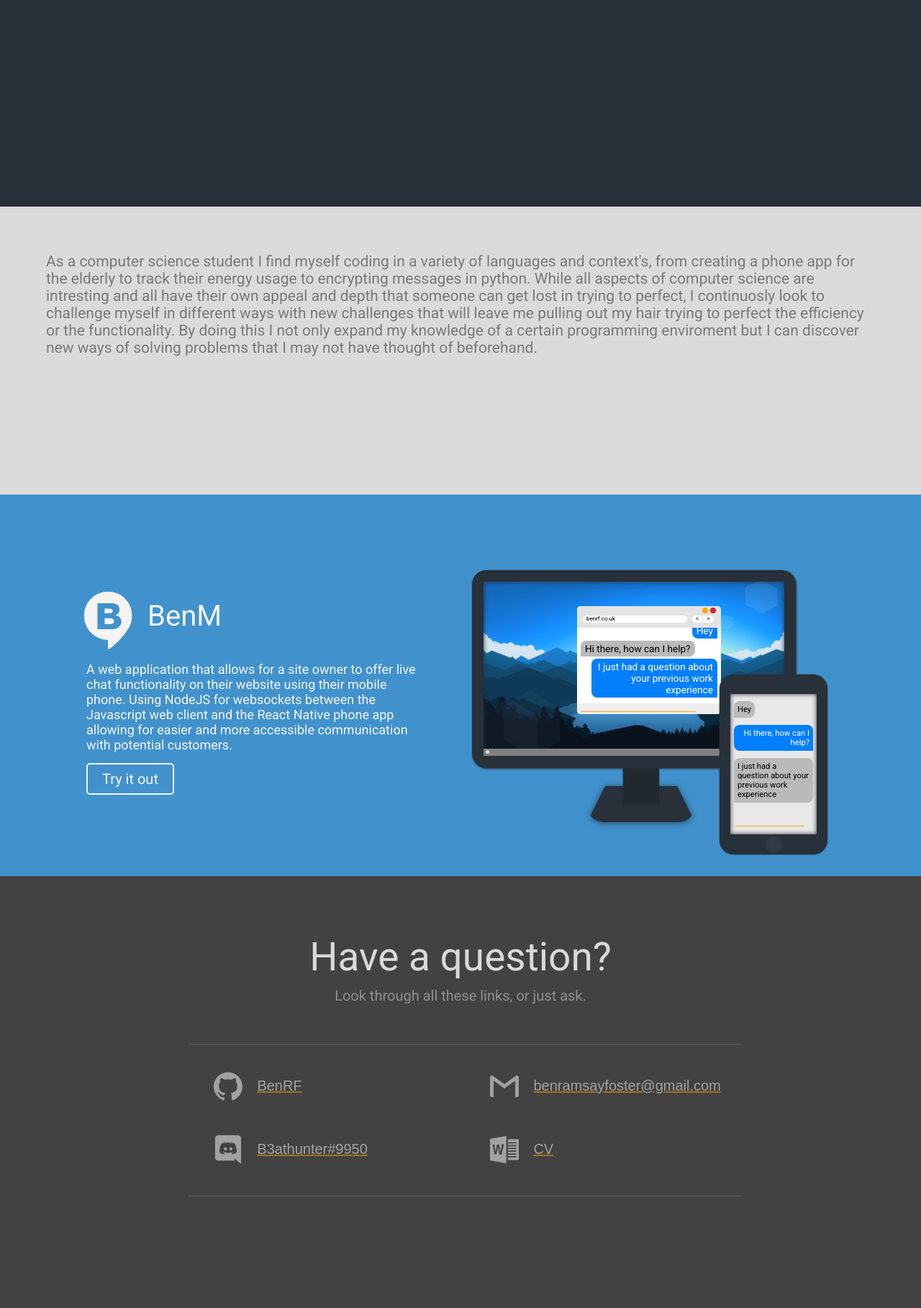
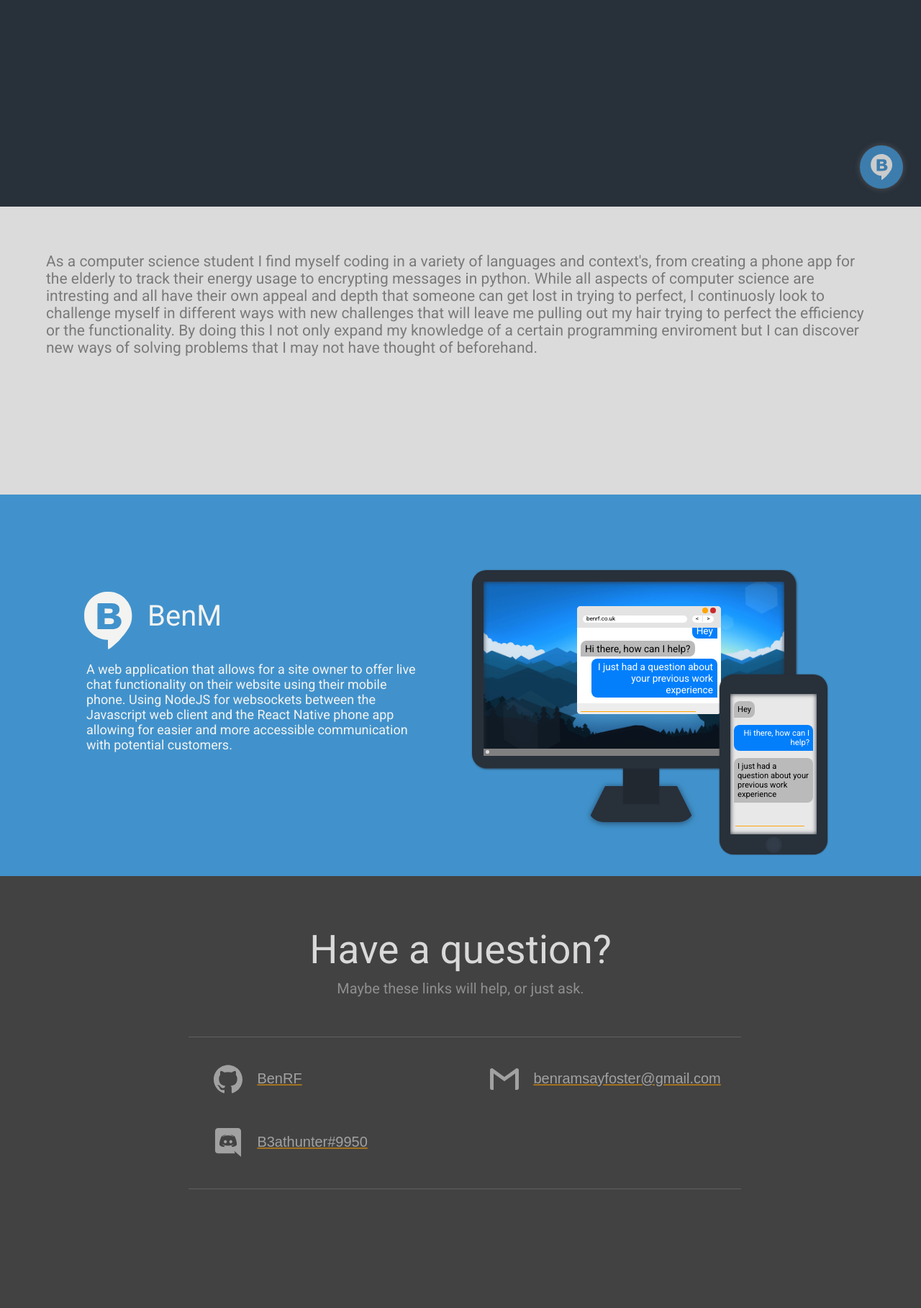
Before and after one commit to BenRF/Site, a PHP site: page /home.php in a window 1280 px wide. Shown: the part 513-2330 px from the top of the page at 72% size. Run offline with PHP 8.4, Linux system fonts and the light colour scheme; some web fonts are replaced.

Commit message:
Began implementing BenM into site

```diff
--- a/home.php
+++ b/home.php
@@ -32,6 +32,54 @@
 			<a href="javascript:void(0)" onclick="sTo(1)"> <p id="t4" class="header a attachedH">About</p> </a>
 			<div id="scroll" class="scroll underTitle"></div>
 		</div>
+		<a href="javascript:void(0)" onclick="toggleBox()">
+			<div class="BenMToggle">
+				<svg class="open" version="1.0" xmlns="http://www.w3.org/2000/svg"
+				 width="192.000000pt" height="192.000000pt" viewBox="0 0 192.000000 192.000000"
+				 preserveAspectRatio="xMidYMid meet" id="BenM (client)I">
+				  <g transform="translate(0.000000,192.000000) scale(0.100000,-0.100000)"
+				  fill="#f3f3f1" stroke="none">
+				    <path d="M755 1896 c-163 -46 -318 -145 -406 -260 -22 -28 -44 -57 -51 -65
+				    -25 -30 -91 -178 -109 -245 -27 -103 -26 -304 2 -411 60 -232 220 -422 439
+				    -523 90 -42 206 -72 278 -72 l52 0 0 -160 c0 -104 4 -160 10 -160 18 0 119 71
+				    171 120 9 8 64 58 122 110 58 52 106 100 106 107 1 6 14 22 29 35 15 13 31 31
+				    35 41 3 9 10 17 15 17 4 0 30 30 57 68 27 37 52 69 55 72 21 19 144 220 135
+				    220 -4 0 -1 10 8 23 8 12 24 59 36 104 40 155 24 380 -35 513 -24 54 -66 132
+				    -80 149 -7 9 -33 41 -58 73 -87 107 -252 209 -405 248 -113 29 -296 27 -406
+				    -4z m467 -383 c90 -41 123 -91 123 -188 0 -85 -27 -132 -93 -166 l-44 -21 51
+				    -18 c28 -9 59 -24 69 -33 10 -10 22 -14 27 -10 4 5 5 3 1 -4 -3 -6 -1 -15 5
+				    -19 21 -12 49 -89 49 -133 0 -57 -42 -142 -91 -180 -20 -17 -64 -39 -97 -50
+				    -56 -19 -85 -21 -337 -21 l-275 0 0 428 c0 236 3 432 8 436 4 4 131 6 282 4
+				    255 -3 278 -5 322 -25z"/>
+				    <path d="M850 1281 l0 -81 88 0 c98 0 148 11 168 37 19 26 17 67 -5 94 -18 22
+				    -27 24 -135 27 l-116 4 0 -81z"/>
+				    <path d="M850 941 l0 -101 103 0 c160 0 207 22 207 98 0 80 -36 99 -192 101
+				    l-118 2 0 -100z"/>
+				  </g>
+				</svg>
+			</div>
+		</a>
+		<div id="box" class="msgBox hiddenBox">
+			<a href="javascript:void(0)" onclick="toggleBox()">
+				<div class="close">
+					<svg class="close" xmlns="http://www.w3.org/2000/svg" viewBox="0 0 16 16" width="16" height="16" fill="#000000">
+						<path d="M 2.5 2 C 1.675781 2 1 2.675781 1 3.5 L 1 11.5 C 1 12.324219 1.675781 13 2.5 13 L 13.5 13 C 14.324219 13 15 12.324219 15 11.5 L 15 3.5 C 15 2.675781 14.324219 2 13.5 2 Z M 2.5 3 L 11 3 L 11 12 L 2.5 12 C 2.21875 12 2 11.78125 2 11.5 L 2 3.5 C 2 3.21875 2.21875 3 2.5 3 Z M 12 3 L 13.5 3 C 13.78125 3 14 3.21875 14 3.5 L 14 11.5 C 14 11.78125 13.78125 12 13.5 12 L 12 12 Z M 7 5 L 7 7 L 4 7 L 4 8 L 7 8 L 7 10 L 9.5 7.5 Z"/>
+					</svg>
+				</div>
+			</a>
+			<div class="register">
+				<div class="icon">
+		      <?php
+		        echo file_get_contents("./projects/BenM/icon.svg");
+		      ?>
+		    </div>
+				<p class="registerTitle">Who are you?</p>
+				<input type="text" class="msgRegister" placeholder="Name"/>
+				<div class="projectLink" style="margin-left: 35%; margin-top: 30px;">
+	        <p class="projectButtonTag">Register</p>
+	      </div>
+			</div>
+		</div>
 		<div id="main" class="typingLock">
 			<p id="cmd2" class="cmd"></p>
 		  <p id="cmd1" class="cmd"><b id="bl" class="blink"> _</b></p>
@@ -55,7 +103,7 @@
 		</div>
 		<div id="contact" class="contactLock">
 			<p class="contactTitle">Have a question?</p>
-			<p class="contactDesc">Look through all these links, or just ask.</p>
+			<p class="contactDesc">Maybe these links will help, or just ask.</p>
 			<div id="alert" class="alert hideAlert">
 				<p class="alert">Copied to your clipboard</p>
 			</div>
@@ -63,7 +111,7 @@
 				<div class="outerDetail">
 					<a class="hidden" target="_blank" href="https://github.com/BenRF">
 						<div class="detail">
-							<svg role="img" viewBox="0 0 24 24" xmlns="http://www.w3.org/2000/svg"><title>GitHub icon</title><path d="M12 .297c-6.63 0-12 5.373-12 12 0 5.303 3.438 9.8 8.205 11.385.6.113.82-.258.82-.577 0-.285-.01-1.04-.015-2.04-3.338.724-4.042-1.61-4.042-1.61C4.422 18.07 3.633 17.7 3.633 17.7c-1.087-.744.084-.729.084-.729 1.205.084 1.838 1.236 1.838 1.236 1.07 1.835 2.809 1.305 3.495.998.108-.776.417-1.305.76-1.605-2.665-.3-5.466-1.332-5.466-5.93 0-1.31.465-2.38 1.235-3.22-.135-.303-.54-1.523.105-3.176 0 0 1.005-.322 3.3 1.23.96-.267 1.98-.399 3-.405 1.02.006 2.04.138 3 .405 2.28-1.552 3.285-1.23 3.285-1.23.645 1.653.24 2.873.12 3.176.765.84 1.23 1.91 1.23 3.22 0 4.61-2.805 5.625-5.475 5.92.42.36.81 1.096.81 2.22 0 1.606-.015 2.896-.015 3.286 0 .315.21.69.825.57C20.565 22.092 24 17.592 24 12.297c0-6.627-5.373-12-12-12"/></svg>
+							<svg class="detail" role="img" viewBox="0 0 24 24" xmlns="http://www.w3.org/2000/svg"><title>GitHub icon</title><path d="M12 .297c-6.63 0-12 5.373-12 12 0 5.303 3.438 9.8 8.205 11.385.6.113.82-.258.82-.577 0-.285-.01-1.04-.015-2.04-3.338.724-4.042-1.61-4.042-1.61C4.422 18.07 3.633 17.7 3.633 17.7c-1.087-.744.084-.729.084-.729 1.205.084 1.838 1.236 1.838 1.236 1.07 1.835 2.809 1.305 3.495.998.108-.776.417-1.305.76-1.605-2.665-.3-5.466-1.332-5.466-5.93 0-1.31.465-2.38 1.235-3.22-.135-.303-.54-1.523.105-3.176 0 0 1.005-.322 3.3 1.23.96-.267 1.98-.399 3-.405 1.02.006 2.04.138 3 .405 2.28-1.552 3.285-1.23 3.285-1.23.645 1.653.24 2.873.12 3.176.765.84 1.23 1.91 1.23 3.22 0 4.61-2.805 5.625-5.475 5.92.42.36.81 1.096.81 2.22 0 1.606-.015 2.896-.015 3.286 0 .315.21.69.825.57C20.565 22.092 24 17.592 24 12.297c0-6.627-5.373-12-12-12"/></svg>
 							<p class="infoU">BenRF</p>
 						</div>
 					</a>
@@ -71,7 +119,7 @@
 				<div class="outerDetail">
 					<a class="hidden" href="javascript:void(0)" onclick="copy('benramsayfoster@gmail.com')">
 						<div class="detail">
-							<svg role="img" viewBox="0 0 24 24" xmlns="http://www.w3.org/2000/svg"><title>Gmail icon</title><path d="M24 4.5v15c0 .85-.65 1.5-1.5 1.5H21V7.387l-9 6.463-9-6.463V21H1.5C.649 21 0 20.35 0 19.5v-15c0-.425.162-.8.431-1.068C.7 3.16 1.076 3 1.5 3H2l10 7.25L22 3h.5c.425 0 .8.162 1.069.432.27.268.431.643.431 1.068z"/></svg>
+							<svg class="detail" role="img" viewBox="0 0 24 24" xmlns="http://www.w3.org/2000/svg"><title>Gmail icon</title><path d="M24 4.5v15c0 .85-.65 1.5-1.5 1.5H21V7.387l-9 6.463-9-6.463V21H1.5C.649 21 0 20.35 0 19.5v-15c0-.425.162-.8.431-1.068C.7 3.16 1.076 3 1.5 3H2l10 7.25L22 3h.5c.425 0 .8.162 1.069.432.27.268.431.643.431 1.068z"/></svg>
 							<p class="infoU">benramsayfoster@gmail.com</p>
 						</div>
 					</a>
@@ -79,20 +127,20 @@
 				<div class="outerDetail">
 					<a class="hidden" href="javascript:void(0)" onclick="copy('B3athunter#9950')">
 						<div class="detail">
-							<svg role="img" viewBox="0 0 24 24" xmlns="http://www.w3.org/2000/svg"><title>Discord icon</title><path d="M20.222 0c1.406 0 2.54 1.137 2.607 2.475V24l-2.677-2.273-1.47-1.338-1.604-1.398.67 2.205H3.71c-1.402 0-2.54-1.065-2.54-2.476V2.48C1.17 1.142 2.31.003 3.715.003h16.5L20.222 0zm-6.118 5.683h-.03l-.202.2c2.073.6 3.076 1.537 3.076 1.537-1.336-.668-2.54-1.002-3.744-1.137-.87-.135-1.74-.064-2.475 0h-.2c-.47 0-1.47.2-2.81.735-.467.203-.735.336-.735.336s1.002-1.002 3.21-1.537l-.135-.135s-1.672-.064-3.477 1.27c0 0-1.805 3.144-1.805 7.02 0 0 1 1.74 3.743 1.806 0 0 .4-.533.805-1.002-1.54-.468-2.14-1.404-2.14-1.404s.134.066.335.2h.06c.03 0 .044.015.06.03v.006c.016.016.03.03.06.03.33.136.66.27.93.4.466.202 1.065.403 1.8.536.93.135 1.996.2 3.21 0 .6-.135 1.2-.267 1.8-.535.39-.2.87-.4 1.397-.737 0 0-.6.936-2.205 1.404.33.466.795 1 .795 1 2.744-.06 3.81-1.8 3.87-1.726 0-3.87-1.815-7.02-1.815-7.02-1.635-1.214-3.165-1.26-3.435-1.26l.056-.02zm.168 4.413c.703 0 1.27.6 		1.27 1.335 0 .74-.57 1.34-1.27 1.34-.7 0-1.27-.6-1.27-1.334.002-.74.573-1.338 1.27-1.338zm-4.543 0c.7 0 1.266.6 1.266 1.335 0 .74-.57 1.34-1.27 1.34-.7 0-1.27-.6-1.27-1.334 0-.74.57-1.338 1.27-1.338z"/></svg>
+							<svg class="detail" role="img" viewBox="0 0 24 24" xmlns="http://www.w3.org/2000/svg"><title>Discord icon</title><path d="M20.222 0c1.406 0 2.54 1.137 2.607 2.475V24l-2.677-2.273-1.47-1.338-1.604-1.398.67 2.205H3.71c-1.402 0-2.54-1.065-2.54-2.476V2.48C1.17 1.142 2.31.003 3.715.003h16.5L20.222 0zm-6.118 5.683h-.03l-.202.2c2.073.6 3.076 1.537 3.076 1.537-1.336-.668-2.54-1.002-3.744-1.137-.87-.135-1.74-.064-2.475 0h-.2c-.47 0-1.47.2-2.81.735-.467.203-.735.336-.735.336s1.002-1.002 3.21-1.537l-.135-.135s-1.672-.064-3.477 1.27c0 0-1.805 3.144-1.805 7.02 0 0 1 1.74 3.743 1.806 0 0 .4-.533.805-1.002-1.54-.468-2.14-1.404-2.14-1.404s.134.066.335.2h.06c.03 0 .044.015.06.03v.006c.016.016.03.03.06.03.33.136.66.27.93.4.466.202 1.065.403 1.8.536.93.135 1.996.2 3.21 0 .6-.135 1.2-.267 1.8-.535.39-.2.87-.4 1.397-.737 0 0-.6.936-2.205 1.404.33.466.795 1 .795 1 2.744-.06 3.81-1.8 3.87-1.726 0-3.87-1.815-7.02-1.815-7.02-1.635-1.214-3.165-1.26-3.435-1.26l.056-.02zm.168 4.413c.703 0 1.27.6 		1.27 1.335 0 .74-.57 1.34-1.27 1.34-.7 0-1.27-.6-1.27-1.334.002-.74.573-1.338 1.27-1.338zm-4.543 0c.7 0 1.266.6 1.266 1.335 0 .74-.57 1.34-1.27 1.34-.7 0-1.27-.6-1.27-1.334 0-.74.57-1.338 1.27-1.338z"/></svg>
 							<p class="infoU">B3athunter#9950</p>
 							<input class="outOfTheWay" id="discord" type="text" value="B3athunter#9950"/>
 						</div>
 					</a>
 				</div>
-				<div class="outerDetail">
+				<!-- <div class="outerDetail">
 					<a class="hidden" href="javascript:void(0)" onclick="copy('B3athunter#9950')">
 						<div class="detail">
 							<svg role="img" viewBox="0 0 24 24" xmlns="http://www.w3.org/2000/svg"><title>Microsoft Word icon</title><path d="M23.999 3.733V20.28c0 .141-.05.255-.149.346-.101.094-.221.138-.36.138h-8.559v-2.295h6.982v-1.045h-6.988v-1.279h6.982v-1.044H14.93v-1.29h6.98v-1.032h-6.98v-1.293h6.98v-1.044h-6.98V9.163h6.98V8.12h-6.98V6.815h6.98v-.994h-6.98V3.228h8.562c.149 0 .27.048.358.149.105.099.15.22.149.356zM13.65.641v22.722L0 21.001V3.067L13.65.637v.004zm-2.06 6.708l-1.709.105-1.096 6.785H8.76c-.054-.321-.255-1.445-.615-3.367l-.639-3.263-1.604.08-.642 3.183c-.375 1.854-.584 2.933-.639 3.236h-.015l-.975-6.25-1.47.078 1.575 7.883 1.634.105.615-3.068c.36-1.8.57-2.846.615-3.132h.045c.061.305.256 1.374.615 3.21l.615 3.158 1.77.105 1.98-8.85h-.035z"/></svg>
 							<p class="infoU">CV</p>
 						</div>
 					</a>
-				</div>
+				</div> -->
 			</div>
 		</div>
 	</body>
--- a/projects/BenM/benm.php
+++ b/projects/BenM/benm.php
@@ -10,11 +10,6 @@
       A web application that allows for a site owner to offer live chat functionality on their website using their mobile phone. Using NodeJS for websockets between the
       Javascript web client and the React Native phone app allowing for easier and more accessible communication with potential customers.
     </p>
-    <div class="projectLinks">
-      <div class="projectLink">
-        <p class="projectButtonTag">Try it out</p>
-      </div>
-    </div>
   </div>
   <div class="drawing">
     <div class="base"></div>
--- a/styles.css
+++ b/styles.css
@@ -761,7 +761,7 @@ p.contactTitle {
 	text-align: center;
 	color: white;
 	opacity: 0.8;
-	margin-top: 80px;
+	margin-top: 70px;
 	margin-bottom: 0px;
 }
 p.contactDesc {
@@ -813,12 +813,26 @@ p.infoU {
 	text-decoration: underline;
 	text-decoration-color: #ffa500;
 }
-svg {
+svg.detail {
 	height: 40px;
 	width: 40px;
 	float: left;
 	margin: 0px;
 	margin-right: 20px;
+	fill: white;
+}
+svg.close {
+	height: 100%;
+	width: 100%;
+	margin: 0px;
+	fill: white;
+}
+svg.open {
+	height: 60%;
+	width: 60%;
+	margin: 0px;
+	margin-left: 20%;
+	margin-top: 20%;
 	fill: white;
 }
 div.hideAlert {
@@ -846,8 +860,8 @@ p.alert {
 	opacity: 0.8;
 }
 ::-webkit-input-placeholder {
-  color: #000;
-  opacity: 0.5;
+  color: white;
+  opacity: 0.3;
   -webkit-transition: opacity 0.35s ease-in-out;
   transition: opacity 0.35s ease-in-out;
 }
@@ -866,3 +880,84 @@ p.alert {
 	top: -5%;
 	right: 150%;
 }
+div.shownBox {
+	transition: 0.75s;
+	right: 0px;
+}
+div.hiddenBox {
+	transition: 0.75s;
+	right: -40%;
+}
+div.msgBox {
+	z-index: 5;
+	position: fixed;
+	height: 100%;
+	width: 30%;
+	top: 0px;
+	background: #4192cc;
+	box-shadow: 0px 0px 8px #707070;
+}
+div.register {
+	width: 90%;
+	height: 240px;
+	position: relative;
+	left: 5%;
+	top: calc(35% - 120px);
+}
+input.msgRegister {
+	position: relative;
+	margin-top: 10%;
+	left: 5%;
+	height: 40px;
+	width: 90%;
+	background: #3980b3;
+	font-size: 20px;
+	border-radius: 15px;
+	border: 0px;
+	transition: 0.8s;
+	color: white;
+	padding-left: 15px;
+}
+input.msgRegister:focus {
+	transition: 0.8s;
+	outline-width: 0px;
+	box-shadow: inset 0px 0px 8px 0px #3372a1;
+}
+p.registerTitle {
+	color: white;
+	font-size: 35px;
+	margin: 0px;
+	position: relative;
+	top: 25px;
+}
+div.BenMToggle {
+	z-index: 4;
+	height: 60px;
+	width: 60px;
+	background: #4192cc;
+	position: fixed;
+	bottom: 25px;
+	right: 25px;
+	border-radius: 30px;
+	box-shadow: 0px 0px 8px #5e5e5e;
+	opacity: 0.8;
+	transition: 0.5s;
+}
+div.BenMToggle:hover {
+	opacity: 1;
+	transition: 0.5s;
+}
+div.close {
+	background: transparent;
+	opacity: 0.6;
+	width: 50px;
+	height: 40px;
+	position: relative;
+	top: 20px;
+	left: calc(90% - 20px);
+	transition: 0.8s;
+}
+div.close:hover {
+	opacity: 1;
+	transition: 0.8s;
+}
```
Also changed, not shown: stuff.js (+9 -0 lines).
